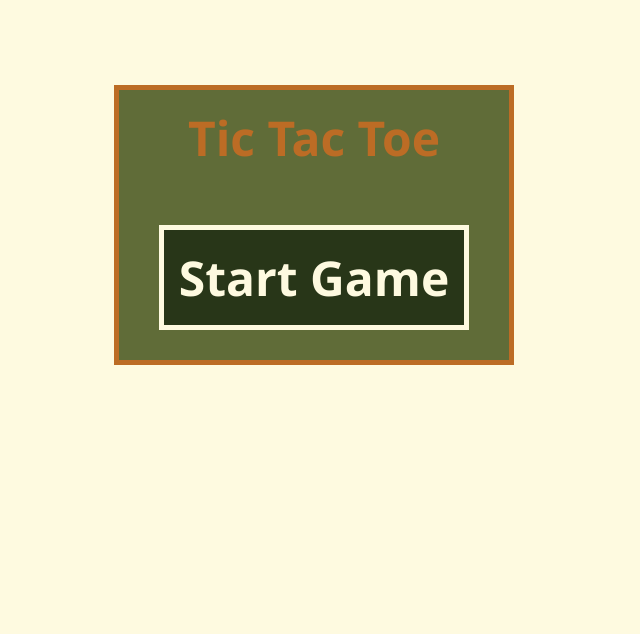
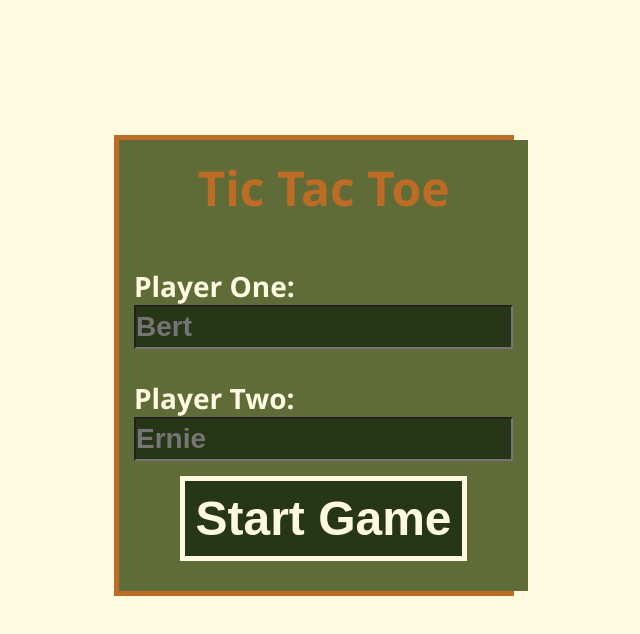
Before and after one commit to bunchley/tic-tac-toe, a plain HTML site: page index.html in a window 1280 px wide. Shown: the whole page, without its empty margins (326-966 px from the left). Drawn offline with Linux system fonts and the light colour scheme.

Commit message:
added enter name functionality

```diff
--- a/index.html
+++ b/index.html
@@ -11,11 +11,33 @@
     <div class="game">
       <div class="center-stage container">
         <div class="title">Tic Tac Toe</div>
+        <div class="name oneName">
+          <label for="oneName" class="oneName">Player One: </label>
+          <input
+            type="text"
+            name="oneName"
+            id="oneName"
+            placeholder="Bert"
+            maxlength="6"
+          />
+        </div>
+        <div class="name twoName">
+          <label for="twoName" class="twoName" id="inputTwoName"
+            >Player Two:
+          </label>
+          <input
+            type="text"
+            name="oneName"
+            placeholder="Ernie"
+            id="twoName"
+            maxlength="6"
+          />
+        </div>
         <div class="play">
-          <a href="./game.html" class="button">Start Game</a>
+          <button class="play">Start Game</button>
         </div>
       </div>
     </div>
-    <script src="src/intro.js"></script>
+    <script src="src/index.js"></script>
   </body>
 </html>
--- a/src/game.js
+++ b/src/game.js
@@ -86,7 +86,6 @@ function gameOver(player) {
   showCurrentGameBoard(true);
   playerTurnDisplay.textContent = `${player.name}`;
   sessionStorage.setItem("winner", `${player.name}`);
-  // sessionStorage.setItem("playerOneScore", 1);
   window.location.href = "gameover.html";
 }
 
--- /dev/null
+++ b/src/index.js
@@ -0,0 +1,23 @@
+const startGameButton = document.querySelector(".play");
+
+startGameButton.addEventListener("click", () => {
+  console.log("clicked");
+  let playerOne = document.querySelector("input#oneName").value;
+  let playerTwo = document.querySelector("input#twoName").value;
+  if (playerOne === "") {
+    playerOne = "Bert";
+  }
+  if (playerTwo === "") {
+    playerTwo = "Ernie";
+  }
+
+  sessionStorage.setItem("playerOneName", `${playerOne}`);
+  console.log("oneName", playerOne);
+
+  sessionStorage.setItem("playerTwoName", `${playerTwo}`);
+  console.log("twoName", playerTwo);
+  sessionStorage.setItem("playerOneScore", 0);
+  sessionStorage.setItem("playerTwoScore", 0);
+  sessionStorage.setItem("winner", "");
+  window.location.href = "game.html";
+});
--- a/src/intro.js
+++ /dev/null
@@ -1,7 +0,0 @@
-const startGame = document.querySelector(".startGame");
-
-sessionStorage.setItem("playerOneName", "User");
-sessionStorage.setItem("playerTwoName", "Robot");
-sessionStorage.setItem("playerOneScore", 0);
-sessionStorage.setItem("playerTwoScore", 0);
-sessionStorage.setItem("winner", "");
--- a/style/gameover.css
+++ b/style/gameover.css
@@ -25,11 +25,10 @@ a {
 .game {
   display: grid;
   grid-template-columns: 1fr 380px 1fr;
-  grid-template-rows: 1fr 600px 1fr;
+  grid-template-rows: 1fr 6fr 1fr;
   color: #283618;
   align-items: center;
   padding-top: 100px;
-  /* grid-auto-rows: 300px; */
 }
 .left-stage {
   grid-column: 1;
--- a/style/index.css
+++ b/style/index.css
@@ -16,15 +16,19 @@ body {
 input {
   background-color: #283618;
   color: #dda15e;
+  height: 40px;
+}
+input[type="text" i] {
+  font-weight: bold;
+  font-size: 28px;
 }
 
 .game {
   display: grid;
   grid-template-columns: 1fr 400px 1fr;
-  grid-template-rows: 1fr 400px 1fr;
+  grid-template-rows: 1fr 6fr 1fr;
   color: #283618;
   align-items: center;
-  /* grid-auto-rows: 300px; */
 }
 .left-stage {
   grid-column: 1;
@@ -40,37 +44,55 @@ input {
   grid-template-rows: 1fr 1fr;
   align-items: stretch;
   margin-top: 50px;
-
-  /* grid-template-columns: 1fr; */
 }
 .title {
   grid-row: 1;
   padding-top: 15px;
 }
 .play {
-  grid-row: 2;
+  grid-row: 4;
 }
 
 .title,
-.play,
-.reset {
+.play {
   background-color: #606c38;
   font-weight: bold;
   color: #bc6c25;
   display: flex;
   align-items: center;
   flex-direction: column;
-  /* grid-template-rows: 1/2; */
-  /* border: 5px solid #dda15e; */
   font-size: 48px;
   text-align: center;
   padding-bottom: 30px;
 }
 
-a.button {
+button {
   padding: 15px;
   color: #fefae0;
   background-color: #283618;
   border: 5px solid #fefae0;
   text-decoration: none;
 }
+.name {
+  background-color: #606c38;
+  padding: 15px;
+  color: #fefae0;
+  text-decoration: none;
+}
+.oneName,
+.twoName {
+  font-weight: bold;
+  font-size: 28px;
+}
+.oneName {
+  grid-row: 2;
+}
+button.play {
+  padding: 10px;
+  align-items: center;
+  color: #fefae0;
+  background-color: #283618;
+  border: 5px solid #fefae0;
+  text-decoration: none;
+  display: flex;
+}
```
Also changed, not shown: style/game.css (+2 -7 lines).
